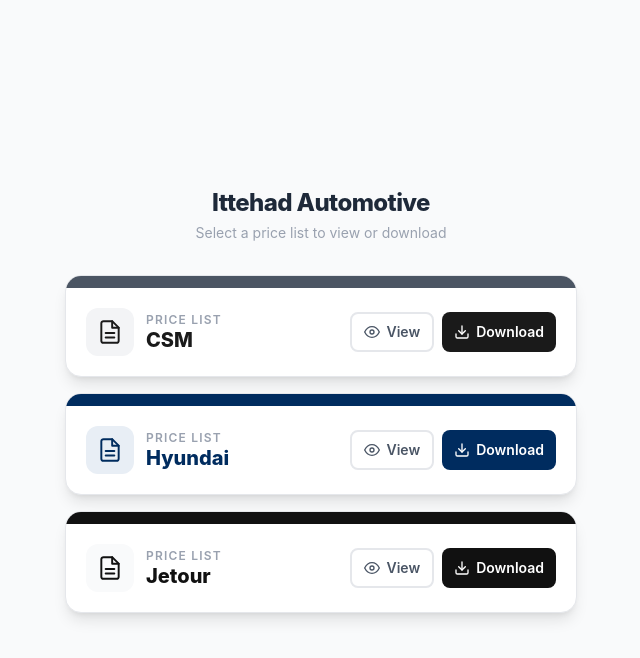
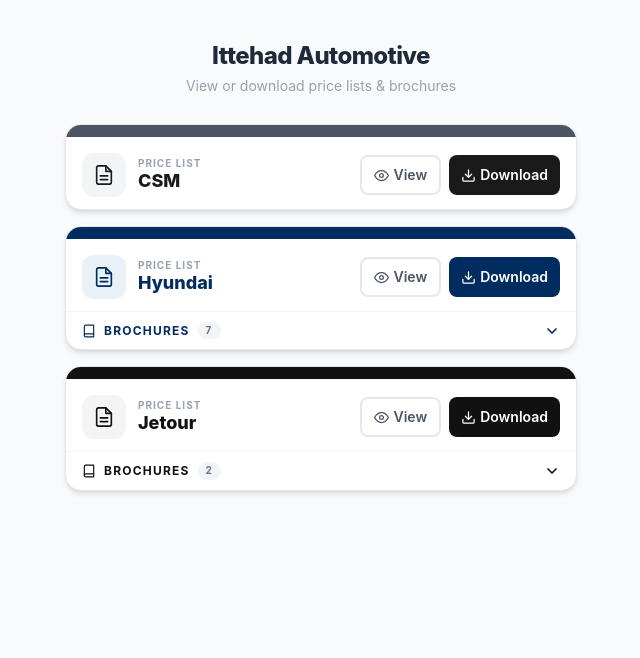
Before and after one commit to Rehanminhas03/ittehad-automotive, a Next.js app: page / in a window 1280 px wide. Shown: the top 658 px of the page, without its empty margins (319-959 px from the left). Built offline with nearby package versions, Linux system fonts and the light colour scheme.

Commit message:
Add Hyundai and Jetour brochures as expandable sub-categories

```diff
--- a/app/page.tsx
+++ b/app/page.tsx
@@ -2,155 +2,298 @@
 
 import { useState } from "react";
 
-const priceLists = [
+interface Brochure {
+  label: string;
+  file: string;
+}
+
+interface Brand {
+  id: string;
+  brand: string;
+  priceFile: string;
+  color: string;
+  stripColor: string;
+  iconBg: string;
+  brochures: Brochure[];
+}
+
+const brands: Brand[] = [
   {
     id: "csm",
     brand: "CSM",
-    file: "/csm-pricelist.pdf",
+    priceFile: "/csm-pricelist.pdf",
     color: "#1a1a1a",
     stripColor: "#4b5563",
     iconBg: "#f3f4f6",
-    iconStroke: "#1a1a1a",
+    brochures: [],
   },
   {
     id: "hyundai",
     brand: "Hyundai",
-    file: "/hyundai-pricelist.pdf",
+    priceFile: "/hyundai-pricelist.pdf",
     color: "#002C5F",
     stripColor: "#002C5F",
-    iconBg: "#e8eef5",
-    iconStroke: "#002C5F",
+    iconBg: "#e8f0f8",
+    brochures: [
+      { label: "CN7", file: "/CN7-Brochure.pdf" },
+      { label: "DN8 N-Line", file: "/DN8-N-Line-Brochure.pdf" },
+      { label: "Elantra 1.6 SP", file: "/Hyundai-Elantra-1.6-SP-Leaflet.pdf" },
+      { label: "PALISADE 2026", file: "/Hyundai-PALISADE-2026.pdf" },
+      { label: "Porter", file: "/Porter-Leaflet-Mar-23.pdf" },
+      { label: "Santa Fe TM", file: "/Santa-Fe-TM-Brochure.pdf" },
+      { label: "Sonata 2.0", file: "/Sonata-2.0.pdf" },
+    ],
   },
   {
     id: "jetour",
     brand: "Jetour",
-    file: "/jetour-pricelist.pdf",
+    priceFile: "/jetour-pricelist.pdf",
     color: "#111111",
     stripColor: "#111111",
-    iconBg: "#f9fafb",
-    iconStroke: "#111111",
+    iconBg: "#f4f4f4",
+    brochures: [
+      { label: "Karachi Dashing", file: "/Jetour-Karachi-Dashing-Brochure.pdf" },
+      { label: "X70 Plus 2025", file: "/Jetour-X70-Plus-2025-PK.pdf" },
+    ],
   },
 ];
 
-function Card({ item }: { item: (typeof priceLists)[0] }) {
-  const [downloading, setDownloading] = useState(false);
+/* ── Reusable icons ─────────────────────────────────────── */
 
-  const handleDownload = () => {
-    setDownloading(true);
-    const link = document.createElement("a");
-    link.href = item.file;
-    link.download = `${item.brand.toLowerCase()}-pricelist.pdf`;
-    document.body.appendChild(link);
-    link.click();
-    document.body.removeChild(link);
-    setTimeout(() => setDownloading(false), 1800);
-  };
-
-  const handleView = () => {
-    window.open(item.file, "_blank", "noopener,noreferrer");
-  };
-
+function IconPDF({ stroke }: { stroke: string }) {
   return (
-    <div className="rounded-2xl overflow-hidden shadow-lg border border-gray-200 bg-white">
-      {/* Top colour strip */}
-      <div className="h-3 w-full" style={{ background: item.stripColor }} />
-
-      <div className="p-5 flex items-center justify-between gap-4">
-        {/* Left: icon + brand */}
-        <div className="flex items-center gap-3">
-          <div
-            className="w-12 h-12 rounded-xl flex items-center justify-center flex-shrink-0"
-            style={{ background: item.iconBg }}
-          >
-            <svg
-              xmlns="http://www.w3.org/2000/svg"
-              width="26"
-              height="26"
-              viewBox="0 0 24 24"
-              fill="none"
-              stroke={item.iconStroke}
-              strokeWidth="1.8"
-              strokeLinecap="round"
-              strokeLinejoin="round"
-            >
+    <svg xmlns="http://www.w3.org/2000/svg" width="22" height="22" viewBox="0 0 24 24"
+      fill="none" stroke={stroke} strokeWidth="1.8" strokeLinecap="round" strokeLinejoin="round">
       <path d="M14 2H6a2 2 0 0 0-2 2v16a2 2 0 0 0 2 2h12a2 2 0 0 0 2-2V8z" />
       <polyline points="14 2 14 8 20 8" />
       <line x1="16" y1="13" x2="8" y2="13" />
       <line x1="16" y1="17" x2="8" y2="17" />
     </svg>
+  );
+}
+
+function IconEye() {
+  return (
+    <svg xmlns="http://www.w3.org/2000/svg" width="15" height="15" viewBox="0 0 24 24"
+      fill="none" stroke="currentColor" strokeWidth="2" strokeLinecap="round" strokeLinejoin="round">
+      <path d="M1 12s4-8 11-8 11 8 11 8-4 8-11 8-11-8-11-8z" />
+      <circle cx="12" cy="12" r="3" />
+    </svg>
+  );
+}
+
+function IconDownload() {
+  return (
+    <svg xmlns="http://www.w3.org/2000/svg" width="15" height="15" viewBox="0 0 24 24"
+      fill="none" stroke="currentColor" strokeWidth="2" strokeLinecap="round" strokeLinejoin="round">
+      <path d="M21 15v4a2 2 0 0 1-2 2H5a2 2 0 0 1-2-2v-4" />
+      <polyline points="7 10 12 15 17 10" />
+      <line x1="12" y1="15" x2="12" y2="3" />
+    </svg>
+  );
+}
+
+function IconSpin() {
+  return (
+    <svg className="animate-spin" xmlns="http://www.w3.org/2000/svg" width="15" height="15"
+      viewBox="0 0 24 24" fill="none" stroke="currentColor" strokeWidth="2.5">
+      <path d="M21 12a9 9 0 1 1-6.219-8.56" />
+    </svg>
+  );
+}
+
+function IconChevron({ open }: { open: boolean }) {
+  return (
+    <svg xmlns="http://www.w3.org/2000/svg" width="16" height="16" viewBox="0 0 24 24"
+      fill="none" stroke="currentColor" strokeWidth="2.5" strokeLinecap="round" strokeLinejoin="round"
+      style={{ transform: open ? "rotate(180deg)" : "rotate(0deg)", transition: "transform 0.25s ease" }}>
+      <polyline points="6 9 12 15 18 9" />
+    </svg>
+  );
+}
+
+/* ── Download helper ────────────────────────────────────── */
+
+function useDownload() {
+  const [loading, setLoading] = useState<string | null>(null);
+
+  const download = (file: string, filename: string) => {
+    setLoading(file);
+    const a = document.createElement("a");
+    a.href = file;
+    a.download = filename;
+    document.body.appendChild(a);
+    a.click();
+    document.body.removeChild(a);
+    setTimeout(() => setLoading(null), 1800);
+  };
+
+  return { loading, download };
+}
+
+/* ── Action buttons pair ────────────────────────────────── */
+
+function ActionButtons({
+  file,
+  filename,
+  color,
+  loading,
+  onDownload,
+  size = "md",
+}: {
+  file: string;
+  filename: string;
+  color: string;
+  loading: string | null;
+  onDownload: (file: string, filename: string) => void;
+  size?: "sm" | "md";
+}) {
+  const isSm = size === "sm";
+  const px = isSm ? "px-2.5 py-1.5" : "px-3 py-2";
+  const text = isSm ? "text-xs" : "text-sm";
+
+  return (
+    <div className="flex gap-2 flex-shrink-0">
+      <button
+        onClick={() => window.open(file, "_blank", "noopener,noreferrer")}
+        className={`flex items-center gap-1 ${px} ${text} rounded-lg border-2 border-gray-200 text-gray-600 font-semibold hover:border-gray-400 hover:bg-gray-50 transition-all cursor-pointer`}
+      >
+        <IconEye />
+        View
+      </button>
+      <button
+        onClick={() => onDownload(file, filename)}
+        disabled={loading === file}
+        className={`flex items-center gap-1 ${px} ${text} rounded-lg text-white font-semibold transition-all cursor-pointer disabled:opacity-60`}
+        style={{ background: loading === file ? "#9ca3af" : color }}
+      >
+        {loading === file ? <><IconSpin />Saving…</> : <><IconDownload />Download</>}
+      </button>
     </div>
-          <div>
-            <p className="text-xs font-semibold uppercase tracking-widest text-gray-400">
+  );
+}
+
+/* ── Brand card ─────────────────────────────────────────── */
+
+function BrandCard({ brand }: { brand: Brand }) {
+  const [open, setOpen] = useState(false);
+  const { loading, download } = useDownload();
+
+  const hasBrochures = brand.brochures.length > 0;
+
+  return (
+    <div className="rounded-2xl overflow-hidden shadow-md border border-gray-200 bg-white">
+      {/* Colour strip */}
+      <div className="h-3 w-full" style={{ background: brand.stripColor }} />
+
+      {/* Price list row */}
+      <div className="px-4 pt-4 pb-3 flex items-center justify-between gap-3">
+        <div className="flex items-center gap-3 min-w-0">
+          <div className="w-11 h-11 rounded-xl flex items-center justify-center flex-shrink-0"
+            style={{ background: brand.iconBg }}>
+            <IconPDF stroke={brand.color} />
+          </div>
+          <div className="min-w-0">
+            <p className="text-[10px] font-bold uppercase tracking-widest text-gray-400 leading-none mb-0.5">
               Price List
             </p>
-            <h2
-              className="text-xl font-extrabold leading-tight"
-              style={{ color: item.color }}
-            >
-              {item.brand}
+            <h2 className="text-lg font-extrabold leading-tight truncate" style={{ color: brand.color }}>
+              {brand.brand}
             </h2>
           </div>
         </div>
 
-        {/* Right: buttons */}
-        <div className="flex gap-2 flex-shrink-0">
+        <ActionButtons
+          file={brand.priceFile}
+          filename={`${brand.id}-pricelist.pdf`}
+          color={brand.color}
+          loading={loading}
+          onDownload={download}
+        />
+      </div>
+
+      {/* Brochures section */}
+      {hasBrochures && (
+        <>
+          {/* Toggle row */}
           <button
-            onClick={handleView}
-            className="flex items-center gap-1.5 px-3 py-2 rounded-lg border-2 border-gray-200 text-gray-600 font-semibold text-sm hover:border-gray-400 hover:bg-gray-50 transition-all cursor-pointer"
+            onClick={() => setOpen((v) => !v)}
+            className="w-full flex items-center justify-between px-4 py-2.5 border-t border-gray-100 hover:bg-gray-50 transition-colors cursor-pointer"
+            style={{ color: brand.color }}
           >
-            <svg xmlns="http://www.w3.org/2000/svg" width="16" height="16" viewBox="0 0 24 24" fill="none" stroke="currentColor" strokeWidth="2" strokeLinecap="round" strokeLinejoin="round">
-              <path d="M1 12s4-8 11-8 11 8 11 8-4 8-11 8-11-8-11-8z" />
-              <circle cx="12" cy="12" r="3" />
+            <span className="text-xs font-bold uppercase tracking-widest flex items-center gap-2">
+              <svg xmlns="http://www.w3.org/2000/svg" width="14" height="14" viewBox="0 0 24 24"
+                fill="none" stroke="currentColor" strokeWidth="2" strokeLinecap="round" strokeLinejoin="round">
+                <path d="M4 19.5A2.5 2.5 0 0 1 6.5 17H20" />
+                <path d="M6.5 2H20v20H6.5A2.5 2.5 0 0 1 4 19.5v-15A2.5 2.5 0 0 1 6.5 2z" />
               </svg>
-            View
+              Brochures
+              <span className="bg-gray-100 text-gray-500 rounded-full px-2 py-0.5 text-[10px] font-bold">
+                {brand.brochures.length}
+              </span>
+            </span>
+            <IconChevron open={open} />
           </button>
 
-          <button
-            onClick={handleDownload}
-            disabled={downloading}
-            className="flex items-center gap-1.5 px-3 py-2 rounded-lg text-white font-semibold text-sm transition-all cursor-pointer disabled:opacity-70"
-            style={{ background: downloading ? "#9ca3af" : item.color }}
+          {/* Brochure list */}
+          {open && (
+            <div className="border-t border-gray-100 divide-y divide-gray-50">
+              {brand.brochures.map((b) => (
+                <div
+                  key={b.file}
+                  className="flex items-center justify-between gap-3 px-4 py-3"
+                  style={{ background: brand.iconBg + "60" }}
                 >
-            {downloading ? (
-              <>
-                <svg className="animate-spin" xmlns="http://www.w3.org/2000/svg" width="16" height="16" viewBox="0 0 24 24" fill="none" stroke="currentColor" strokeWidth="2.5">
-                  <path d="M21 12a9 9 0 1 1-6.219-8.56" />
+                  <div className="flex items-center gap-2.5 min-w-0">
+                    <div className="w-7 h-7 rounded-lg flex items-center justify-center flex-shrink-0"
+                      style={{ background: brand.color + "15" }}>
+                      <svg xmlns="http://www.w3.org/2000/svg" width="14" height="14" viewBox="0 0 24 24"
+                        fill="none" stroke={brand.color} strokeWidth="2" strokeLinecap="round" strokeLinejoin="round">
+                        <path d="M14 2H6a2 2 0 0 0-2 2v16a2 2 0 0 0 2 2h12a2 2 0 0 0 2-2V8z" />
+                        <polyline points="14 2 14 8 20 8" />
                       </svg>
-                Saving…
-              </>
-            ) : (
-              <>
-                <svg xmlns="http://www.w3.org/2000/svg" width="16" height="16" viewBox="0 0 24 24" fill="none" stroke="currentColor" strokeWidth="2" strokeLinecap="round" strokeLinejoin="round">
-                  <path d="M21 15v4a2 2 0 0 1-2 2H5a2 2 0 0 1-2-2v-4" />
-                  <polyline points="7 10 12 15 17 10" />
-                  <line x1="12" y1="15" x2="12" y2="3" />
-                </svg>
-                Download
+                    </div>
+                    <span className="text-sm font-semibold text-gray-700 truncate">{b.label}</span>
+                  </div>
+
+                  <ActionButtons
+                    file={b.file}
+                    filename={b.file.replace("/", "")}
+                    color={brand.color}
+                    loading={loading}
+                    onDownload={download}
+                    size="sm"
+                  />
+                </div>
+              ))}
+            </div>
+          )}
         </>
       )}
-          </button>
-        </div>
-      </div>
     </div>
   );
 }
 
+/* ── Page ───────────────────────────────────────────────── */
+
 export default function Home() {
   return (
-    <div className="min-h-screen bg-gray-50 flex items-center justify-center px-4 py-10">
+    <div className="min-h-screen bg-gray-50 flex items-start justify-center px-4 py-10">
       <div className="w-full max-w-lg">
         {/* Title */}
-        <div className="text-center mb-8">
+        <div className="text-center mb-7">
           <h1 className="text-2xl font-extrabold text-gray-800 tracking-tight">
             Ittehad Automotive
           </h1>
-          <p className="text-gray-400 text-sm mt-1">Select a price list to view or download</p>
+          <p className="text-gray-400 text-sm mt-1">
+            View or download price lists &amp; brochures
+          </p>
         </div>
 
-        {/* Cards */}
+        {/* Brand cards */}
         <div className="flex flex-col gap-4">
-          {priceLists.map((item) => (
-            <Card key={item.id} item={item} />
+          {brands.map((b) => (
+            <BrandCard key={b.id} brand={b} />
           ))}
         </div>
       </div>
```
Lines whose indentation alone changed are shown as unchanged.
